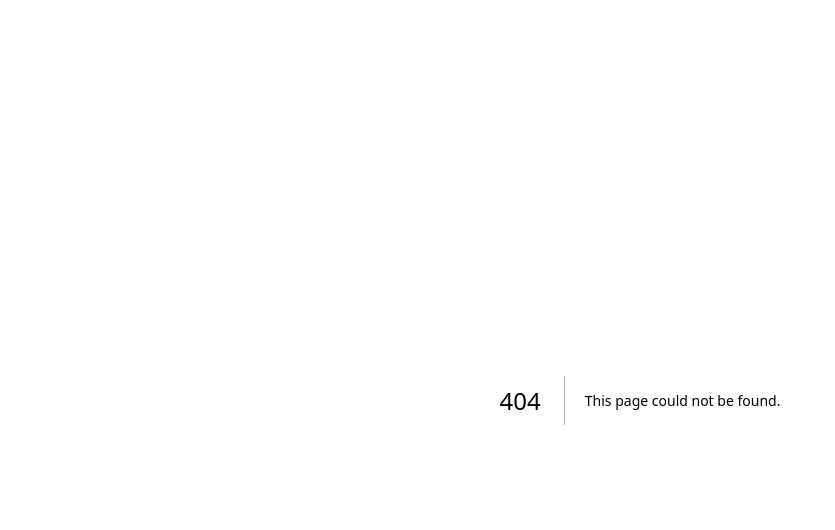
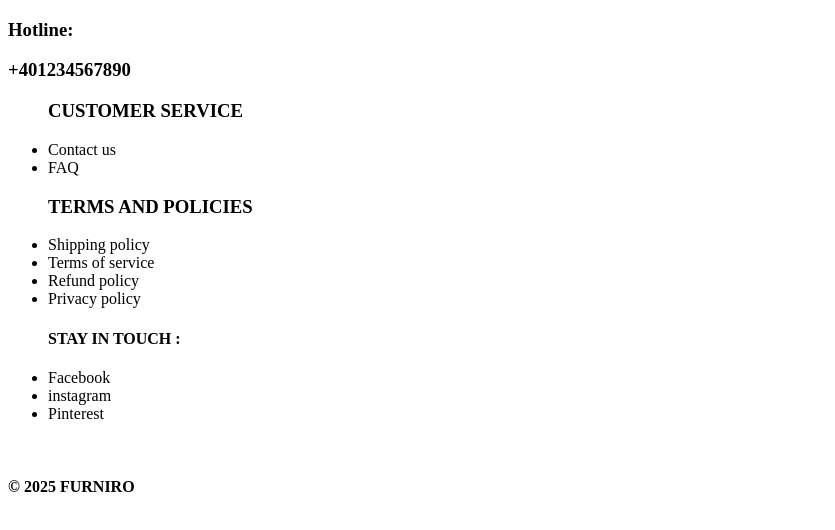
Before and after one commit to hanifbaaba/Furniro, a Next.js app: page /Footer in a window 1280 px wide. Before the commit this address had no page. Shown: the top 530 px of the page, without its empty margins (0-835 px from the left). Built offline with nearby package versions, Linux system fonts and the light colour scheme.

Commit message:
Added Header and Footer Component

```diff
--- /dev/null
+++ b/src/app/Footer/page.jsx
@@ -0,0 +1,30 @@
+export default function Footer() {
+  return (
+    <section>
+      <h3>
+        Hotline: <p>+401234567890</p>
+      </h3>
+      <ul>
+        <h3>CUSTOMER SERVICE</h3>
+        <li>Contact us</li>
+        <li>FAQ</li>
+      </ul>
+      <ul>
+        <h3>TERMS AND POLICIES</h3>
+        <li>Shipping policy</li>
+        <li>Terms of service</li>
+        <li>Refund policy</li>
+        <li>Privacy policy</li>
+      </ul>
+
+      <ul>
+        <h4>STAY IN TOUCH :</h4>
+        <li>Facebook</li>
+        <li>instagram</li>
+        <li>Pinterest</li>
+      </ul>
+      <br />
+      <h4>© 2025 FURNIRO</h4>
+    </section>
+  );
+}
```
Also changed, not shown: src/app/Header/page.jsx (added, +13 -0 lines), src/app/ProductPage/page.jsx (added, +8 -0 lines).
